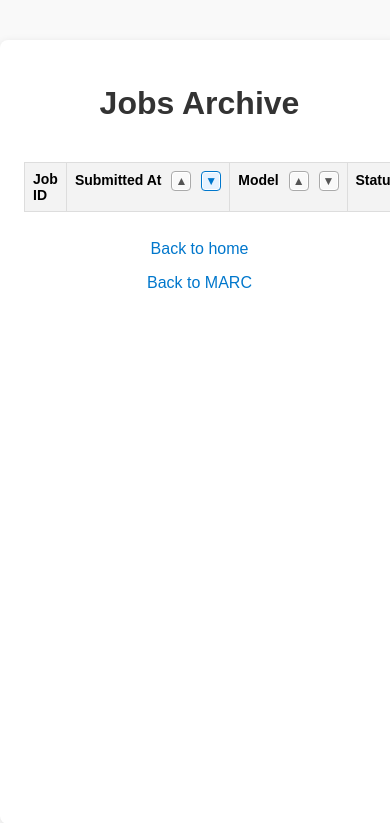
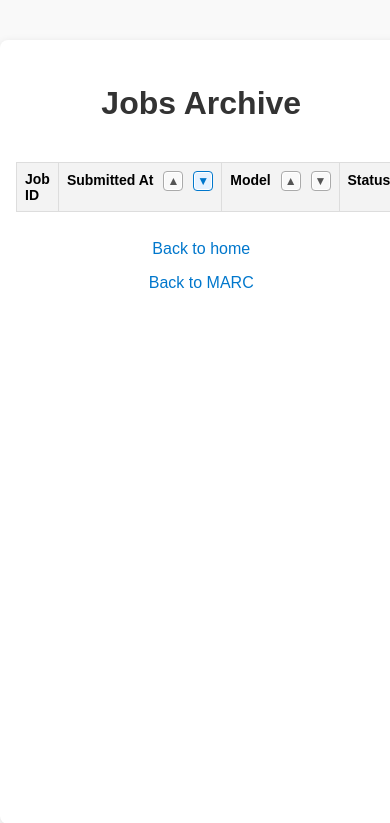
Before and after one commit to ValRCS/openrouter_batch_processor, a Flask app: page /jobs in a window 390 px wide; the page is wider, and only the part inside the window is pictured. Shown: the top 823 px of that part. Run offline with Flask 3, Linux system fonts and the light colour scheme; lists and menus that the app fills with data are empty.

Commit message:
feat: enhance jobs container styling for improved layout and responsiveness

```diff
--- a/static/styles/style.css
+++ b/static/styles/style.css
@@ -20,6 +20,12 @@ body {
   flex: 1;
   display: flex;
   flex-direction: column;
+}
+
+.jobs-container {
+  width: min(85vw, 1600px);
+  padding-left: 24px;
+  padding-right: 24px;
 }
 
 h1 {
@@ -148,4 +154,10 @@ footer {
     width: 90vw;
     padding: 24px;
   }
+
+  .jobs-container {
+    width: 95vw;
+    padding-left: 16px;
+    padding-right: 16px;
+  }
 }
--- a/templates/jobs.html
+++ b/templates/jobs.html
@@ -4,7 +4,7 @@
     <link rel="stylesheet" href="{{ url_for('static', filename='styles/style.css') }}">
   </head>
   <body>
-    <div class="container">
+    <div class="container jobs-container">
       <h1>Jobs Archive</h1>
       {% macro sort_links(field) -%}
         <a class="sort-arrow{% if sort_by == field and sort_dir == 'asc' %} active{% endif %}" href="{{ url_for('jobs_archive', sort_by=field, sort_dir='asc') }}">▲</a>
```
